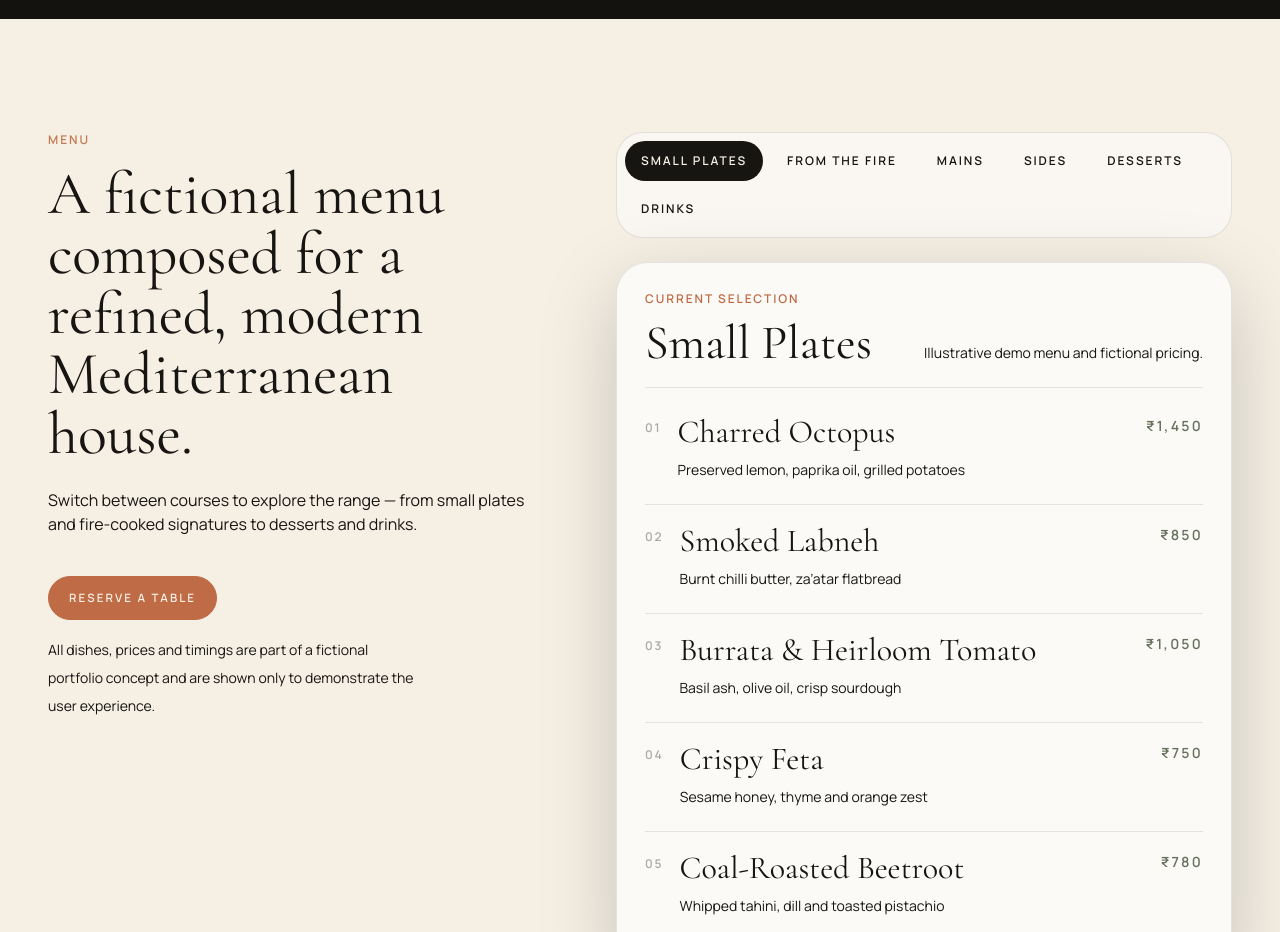
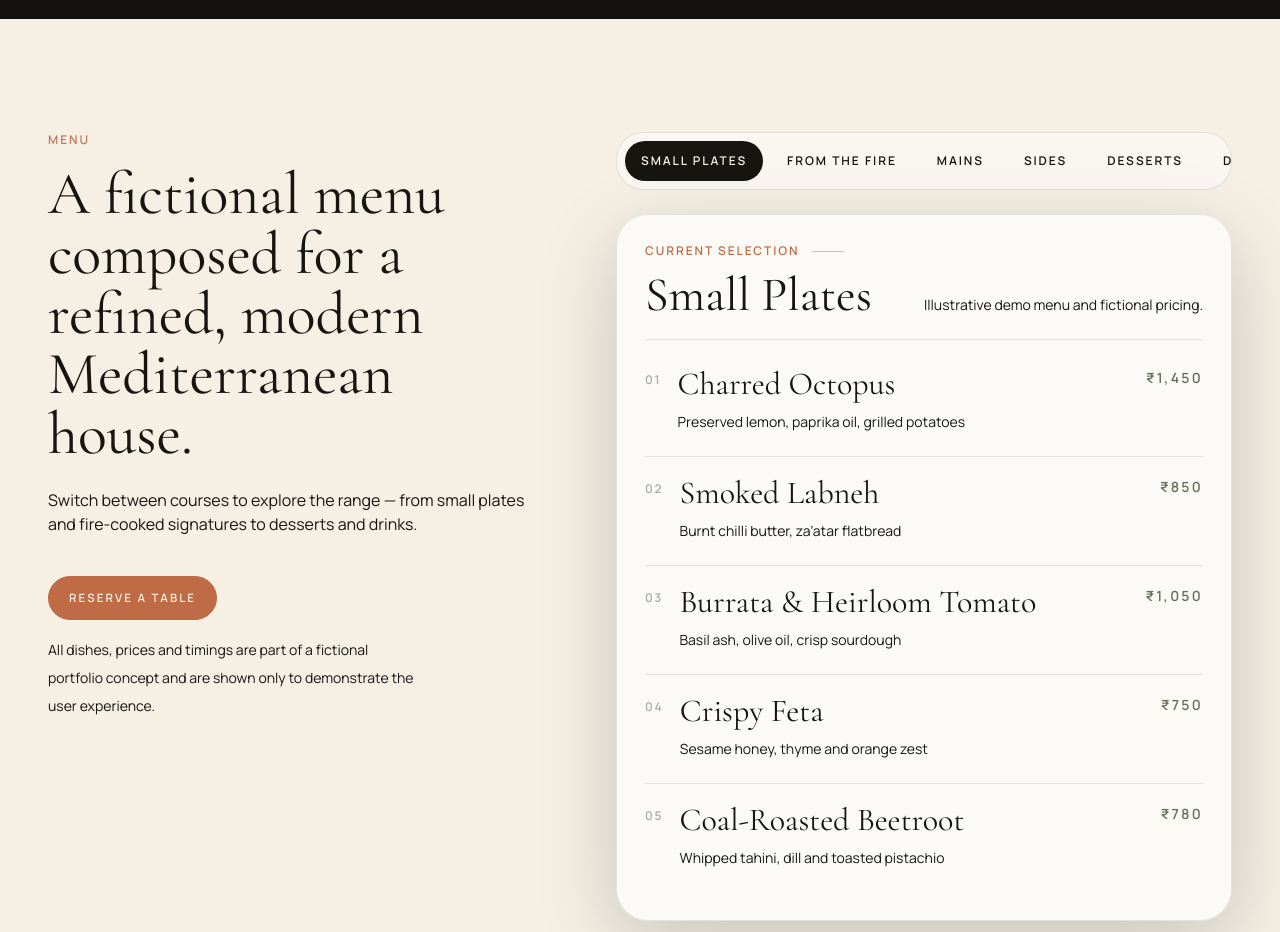
Before and after one commit to OguriCap12/Demo-site-, a React (Vite) app: page / in a window 1280 px wide. Shown: the part 5060-5992 px from the top of the page. Built offline with nearby package versions, Linux system fonts and the light colour scheme.

Commit message:
Polish premium menu experience
Refine menu category navigation and dish presentation.

```diff
--- a/src/sections/MenuSection.tsx
+++ b/src/sections/MenuSection.tsx
@@ -37,7 +37,7 @@ export function MenuSection({ onReserveClick }: MenuSectionProps) {
 
           <div>
             <Reveal delay={80}>
-              <div className="flex flex-wrap gap-2 rounded-[1.7rem] border border-charcoal/10 bg-white/50 p-2">
+              <div className="flex gap-2 overflow-x-auto rounded-[1.7rem] border border-charcoal/10 bg-white/50 p-2 [scrollbar-width:none] [&::-webkit-scrollbar]:hidden">
                 {menuCategories.map((category) => {
                   const isActive = category.id === activeCategory.id;
                   return (
@@ -45,11 +45,12 @@ export function MenuSection({ onReserveClick }: MenuSectionProps) {
                       key={category.id}
                       type="button"
                       className={[
-                        'rounded-full px-4 py-3 text-xs font-semibold uppercase tracking-editorial transition focus-visible:outline-none focus-visible:ring-2 focus-visible:ring-ember focus-visible:ring-offset-2 focus-visible:ring-offset-ivory',
+                        'shrink-0 rounded-full px-4 py-3 text-xs font-semibold uppercase tracking-editorial transition focus-visible:outline-none focus-visible:ring-2 focus-visible:ring-ember focus-visible:ring-offset-2 focus-visible:ring-offset-ivory',
                         isActive ? 'bg-charcoal text-ivory' : 'bg-transparent text-charcoal/72 hover:bg-charcoal/6',
                       ].join(' ')}
                       onClick={() => setActiveCategoryId(category.id)}
                       aria-pressed={isActive}
+                      aria-label={`Show ${category.label} menu`}
                     >
                       {category.label}
                     </button>
@@ -61,7 +62,7 @@ export function MenuSection({ onReserveClick }: MenuSectionProps) {
             <Reveal key={activeCategory.id} className="mt-6 rounded-[2rem] border border-charcoal/10 bg-white/70 p-5 shadow-soft sm:p-7">
               <div className="flex flex-col gap-4 border-b border-charcoal/10 pb-5 sm:flex-row sm:items-end sm:justify-between">
                 <div>
-                  <p className="text-xs font-semibold uppercase tracking-editorial text-ember">Current Selection</p>
+                  <div className="flex items-center gap-3"><p className="text-xs font-semibold uppercase tracking-editorial text-ember">Current Selection</p><span className="h-px w-8 bg-ember/45" aria-hidden="true" /></div>
                   <h3 className="mt-3 font-serif text-4xl leading-none sm:text-5xl">{activeCategory.label}</h3>
                 </div>
                 <p className="max-w-md text-sm leading-7 text-charcoal/62">{activeCategory.note}</p>
@@ -69,12 +70,12 @@ export function MenuSection({ onReserveClick }: MenuSectionProps) {
 
               <div className="mt-2 divide-y divide-charcoal/10">
                 {activeCategory.items.map((item, index) => (
-                  <article key={item.name} className="grid gap-3 py-5 sm:grid-cols-[1fr_auto] sm:items-start sm:gap-8">
+                  <article key={item.name} className="group grid gap-3 py-5 transition sm:grid-cols-[1fr_auto] sm:items-start sm:gap-8">
                     <div>
                       <div className="flex items-start gap-4">
                         <span className="mt-1 text-xs font-semibold uppercase tracking-editorial text-charcoal/35">{String(index + 1).padStart(2, '0')}</span>
                         <div>
-                          <h4 className="font-serif text-2xl sm:text-[2rem]">{item.name}</h4>
+                          <h4 className="font-serif text-2xl transition duration-300 group-hover:text-ember sm:text-[2rem]">{item.name}</h4>
                           <p className="mt-2 max-w-xl text-sm leading-7 text-charcoal/62">{item.description}</p>
                         </div>
                       </div>
```
